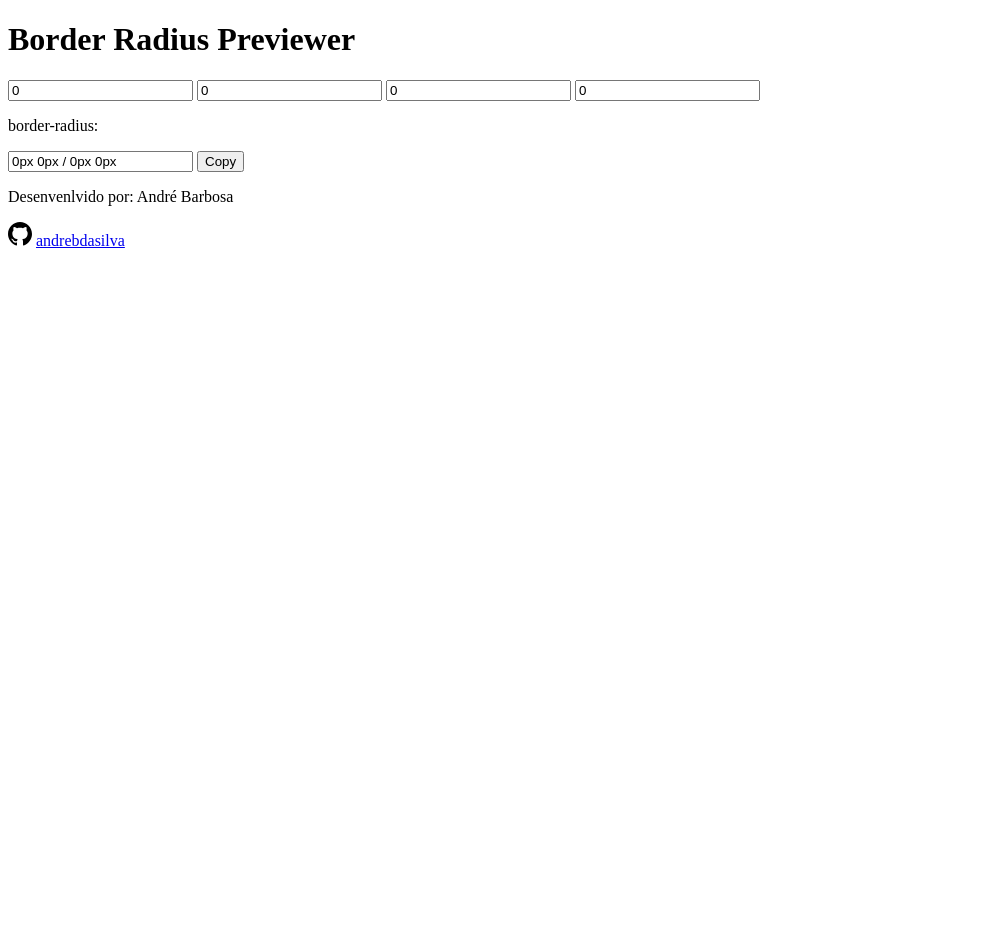
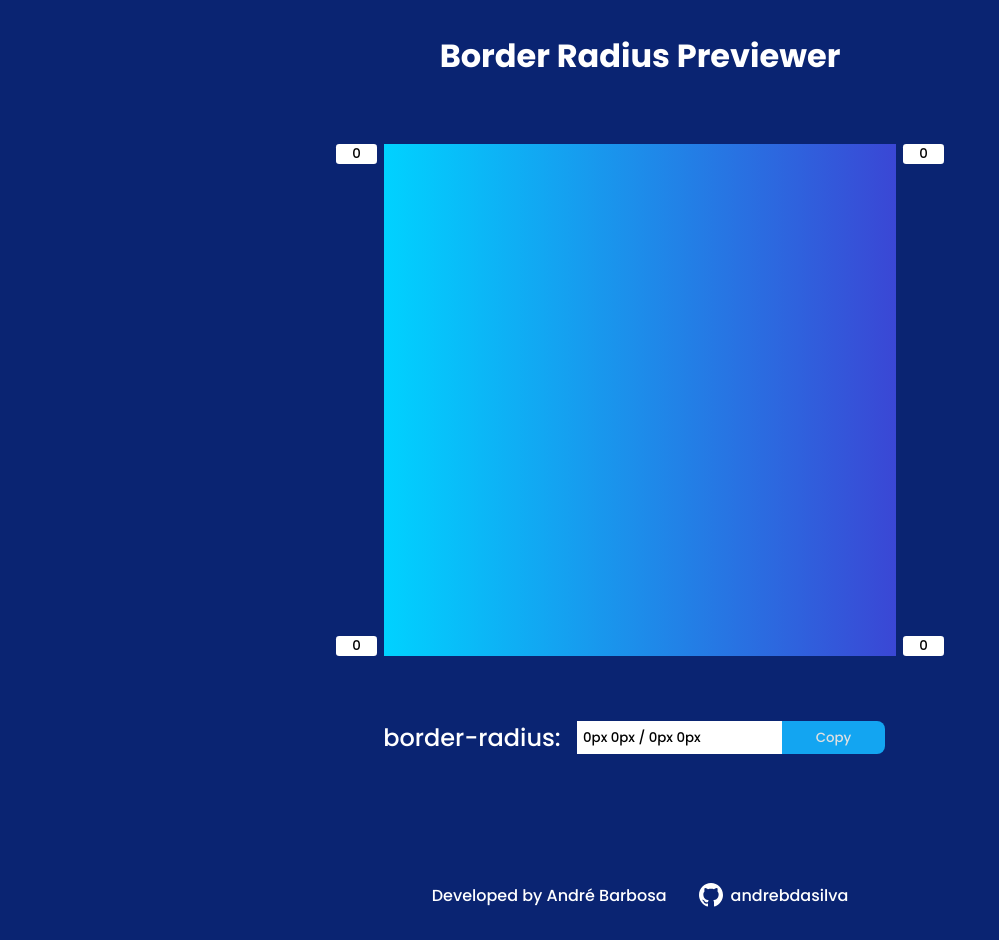
Before and after one commit to andrebdasilva/Border-Radius-Previewer, a plain HTML site: page index.html in a window 1280 px wide. Shown: the whole page, without its empty margins (0-999 px from the left). Before the commit the page ends 800 px from the top, so only its background shows below. Drawn offline with Linux system fonts and the light colour scheme.

Commit message:
css finished

```diff
--- a/css/style.css
+++ b/css/style.css
@@ -0,0 +1,143 @@
+@import url('https://fonts.googleapis.com/css2?family=Poppins:wght@300;500;600;700&display=swap');
+
+:root{
+	--bg-color: #0a2472;
+	--text-color: #fff;
+	--text-color-dark: #e0e0e0;
+	--border-bg-color: linear-gradient(90deg, #00d2ff 0%, #3a47d5 100%);
+	--button-color: #13A5F1;
+	--button-color-hover: #1C8EEA;
+
+}
+
+*{
+	margin: 0;
+	padding: 0;
+	box-sizing: border-box;
+	font-family: 'Poppins', sans-serif;
+}
+
+a{
+	color: inherit;
+	text-decoration: none;
+	cursor: pointer;
+}
+
+body{
+	background-color: var(--bg-color);
+	color: var(--text-color);
+	display: flex;
+	flex-direction: column;
+	align-items: center;
+}
+
+header, main{
+	padding: 2rem ;
+	display: flex;
+	flex-direction: column;
+	align-items: center;
+}
+
+#border-previewer{
+	width: 32rem;
+	height: 32rem;
+	position: relative;
+	background: var(--border-bg-color);
+}
+
+input{
+	outline: none;
+	border: none;
+}
+
+input[type=number]::-webkit-outer-spin-button,
+input[type=number]::-webkit-inner-spin-button {
+	-webkit-appearance: none;
+}
+
+input[type=number] {
+	-moz-appearance: textfield;
+	text-align: center;
+	width: 8%;
+	position: absolute;
+	border-radius: .2rem;
+}
+
+input[type=number]:nth-child(1){
+	left: -3rem;
+	top: 0;
+}
+
+input[type=number]:nth-child(2){
+	right: -3rem;
+	top: 0;
+}
+
+input[type=number]:nth-child(3){
+	left: -3rem;
+	bottom: 0;
+}
+
+input[type=number]:nth-child(4){
+	right: -3rem;
+	bottom: 0;
+}
+
+#border-result{
+	padding: 4rem 0;
+	display: flex;
+	align-items: center;
+	width: 100%;
+}
+
+#border-result p{
+	margin-right: 1rem;
+	font-size: 1.5rem;
+}
+
+#border-result input{
+	width: 40%;
+	padding: .4rem;
+}
+
+#border-result input[type=button]{
+	width: 20%;
+	background-color: var(--button-color);
+	color: var(--text-color-dark);
+	cursor: pointer;
+	border-top-right-radius: .5rem;
+	border-bottom-right-radius: .5rem;
+	transition: 500ms;
+}
+
+#border-result input[type=button]:hover{
+	background-color: var(--button-color-hover);
+	color: var(--text-color-dark);
+}
+
+#border-result span{
+	position: absolute;
+	top: 88%;
+	left: 50%;
+	transform: translate(-50%,-50%);
+	background-color: var(--text-color);
+	display: none;
+	align-items: center;
+	justify-content: center;
+	color: black;
+	width: 16rem;
+	height: 2rem;
+}
+
+footer{
+	padding: 2rem;
+	display: flex;
+	justify-content: space-between;
+	gap: 2rem;
+}
+
+
+footer a {
+	display: flex;
+	gap: .5rem;
+}
--- a/index.html
+++ b/index.html
@@ -1,5 +1,6 @@
 <!DOCTYPE html>
 <html lang="en">
+
 <head>
 	<meta charset="UTF-8">
 	<meta http-equiv="X-UA-Compatible" content="IE=edge">
@@ -10,12 +11,13 @@
 	<link href="https://fonts.googleapis.com/css2?family=Poppins:wght@300;500;600;700&display=swap" rel="stylesheet">
 	<link rel="stylesheet" href="./css/style.css">
 </head>
+
 <body>
 	<header>
 		<h1>Border Radius Previewer</h1>
 	</header>
 
-	<main class="container">
+	<main id="container">
 		<section id="border-previewer">
 			<input type="number" value="0" min="0" id="top-left">
 			<input type="number" value="0" min="0" id="top-right">
@@ -32,10 +34,17 @@
 	</main>
 
 	<footer>
-		<p>Desenvenlvido por: André Barbosa</p>
-		<svg xmlns="http://www.w3.org/2000/svg" width="24" height="24" viewBox="0 0 24 24"><path d="M12 0c-6.626 0-12 5.373-12 12 0 5.302 3.438 9.8 8.207 11.387.599.111.793-.261.793-.577v-2.234c-3.338.726-4.033-1.416-4.033-1.416-.546-1.387-1.333-1.756-1.333-1.756-1.089-.745.083-.729.083-.729 1.205.084 1.839 1.237 1.839 1.237 1.07 1.834 2.807 1.304 3.492.997.107-.775.418-1.305.762-1.604-2.665-.305-5.467-1.334-5.467-5.931 0-1.311.469-2.381 1.236-3.221-.124-.303-.535-1.524.117-3.176 0 0 1.008-.322 3.301 1.23.957-.266 1.983-.399 3.003-.404 1.02.005 2.047.138 3.006.404 2.291-1.552 3.297-1.23 3.297-1.23.653 1.653.242 2.874.118 3.176.77.84 1.235 1.911 1.235 3.221 0 4.609-2.807 5.624-5.479 5.921.43.372.823 1.102.823 2.222v3.293c0 .319.192.694.801.576 4.765-1.589 8.199-6.086 8.199-11.386 0-6.627-5.373-12-12-12z"/></svg>
-		<a href="https://github.com/andrebdasilva">andrebdasilva</a>
+		<p>Developed by André Barbosa</p>
+
+		<a href="https://github.com/andrebdasilva">
+			<svg xmlns="http://www.w3.org/2000/svg" width="24" height="24" viewBox="0 0 24 24" fill="#fff">
+				<path
+					d="M12 0c-6.626 0-12 5.373-12 12 0 5.302 3.438 9.8 8.207 11.387.599.111.793-.261.793-.577v-2.234c-3.338.726-4.033-1.416-4.033-1.416-.546-1.387-1.333-1.756-1.333-1.756-1.089-.745.083-.729.083-.729 1.205.084 1.839 1.237 1.839 1.237 1.07 1.834 2.807 1.304 3.492.997.107-.775.418-1.305.762-1.604-2.665-.305-5.467-1.334-5.467-5.931 0-1.311.469-2.381 1.236-3.221-.124-.303-.535-1.524.117-3.176 0 0 1.008-.322 3.301 1.23.957-.266 1.983-.399 3.003-.404 1.02.005 2.047.138 3.006.404 2.291-1.552 3.297-1.23 3.297-1.23.653 1.653.242 2.874.118 3.176.77.84 1.235 1.911 1.235 3.221 0 4.609-2.807 5.624-5.479 5.921.43.372.823 1.102.823 2.222v3.293c0 .319.192.694.801.576 4.765-1.589 8.199-6.086 8.199-11.386 0-6.627-5.373-12-12-12z" />
+			</svg>
+			andrebdasilva
+		</a>
 	</footer>
 
 </body>
+
 </html>
```
